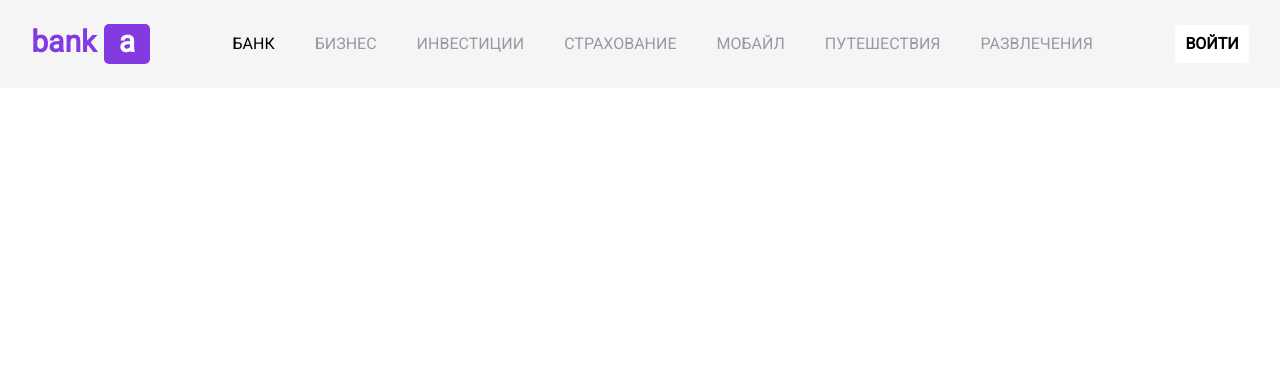
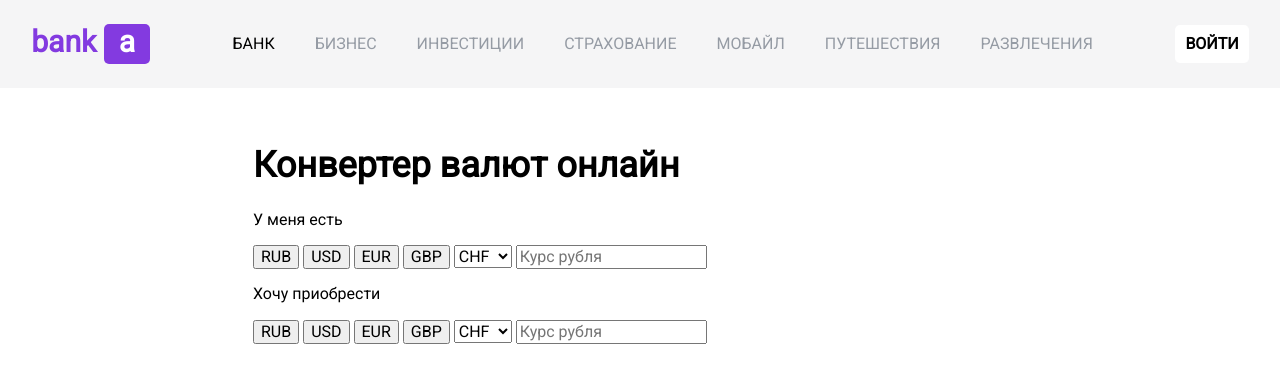
Before and after one commit to ChinaraGuliyeva/Chinara_M4, a website built with webpack: page index.html in a window 1280 px wide. Built offline with nearby package versions, Linux system fonts and the light colour scheme.

Commit message:
added select

```diff
--- a/index.html
+++ b/index.html
@@ -1,11 +1,13 @@
 <!DOCTYPE html>
 <html>
+
 <head>
     <title>Project M4</title>
     <link rel='stylesheet' href='main.css'>
     <link rel='stylesheet' href='normalize.css'>
     <link href="https://fonts.googleapis.com/css?family=Roboto&display=swap" rel="stylesheet">
 </head>
+
 <body>
     <header>
         <div class="logo">bank <span class="a">a</span></div>
@@ -20,7 +22,102 @@
         </nav>
         <button type="button" class="sign-in">ВОЙТИ</button>
     </header>
-
+    <main>
+        <section class="converter-container">
+            <h1 class="main-heading">Конвертер валют онлайн</h1>
+            <div class="client-has">
+                <p>У меня есть</p>
+                <form>
+                    <div class="button-container">
+                        <input type="button" value="RUB">
+                        <input type="button" value="USD">
+                        <input type="button" value="EUR">
+                        <input type="button" value="GBP">
+                        <select id="currencies">
+                            <option value="CHF">CHF</option>
+                            <option value="NOK">NOK</option>
+                            <option value="CAD">CAD</option>
+                            <option value="GBP">GBP</option>
+                            <option value="MXN">MXN</option>
+                            <option value="CNY">CNY</option>
+                            <option value="ISK">ISK</option>
+                            <option value="KRW">KRW</option>
+                            <option value="HKD">HKD</option>
+                            <option value="CZK">CZK</option>
+                            <option value="BGN">BGN</option>
+                            <option value="BRL">BRL</option>
+                            <option value="IDR">IDR</option>
+                            <option value="SGD">SGD</option>
+                            <option value="PHP">PHP</option>
+                            <option value="RON">RON</option>
+                            <option value="HUF">HUF</option>
+                            <option value="ILS">ILS</option>
+                            <option value="THB">THB</option>
+                            <option value="SEK">SEK</option>
+                            <option value="NZD">NZD</option>
+                            <option value="AUD">AUD</option>
+                            <option value="DKK">DKK</option>
+                            <option value="HRK">HRK</option>
+                            <option value="PLN">PLN</option>
+                            <option value="TRY">TRY</option>
+                            <option value="INR">INR</option>
+                            <option value="MYR">MYR</option>
+                            <option value="ZAR">ZAR</option>
+                            <option value="JPY">JPY</option>
+                        </select>
+                        <input type="number" class="amount" placeholder="Курс рубля">
+                </form>
+            </div>
+            </div>
+            <div class="client-has">
+                <p>Хочу приобрести</p>
+                <form>
+                    <div class="button-container">
+                        <input type="button" value="RUB">
+                        <input type="button" value="USD">
+                        <input type="button" value="EUR">
+                        <input type="button" value="GBP">
+                        <select id="currencies">
+                            <option value="CHF">CHF</option>
+                            <option value="NOK">NOK</option>
+                            <option value="CAD">CAD</option>
+                            <option value="GBP">GBP</option>
+                            <option value="MXN">MXN</option>
+                            <option value="CNY">CNY</option>
+                            <option value="ISK">ISK</option>
+                            <option value="KRW">KRW</option>
+                            <option value="HKD">HKD</option>
+                            <option value="CZK">CZK</option>
+                            <option value="BGN">BGN</option>
+                            <option value="BRL">BRL</option>
+                            <option value="IDR">IDR</option>
+                            <option value="SGD">SGD</option>
+                            <option value="PHP">PHP</option>
+                            <option value="RON">RON</option>
+                            <option value="HUF">HUF</option>
+                            <option value="ILS">ILS</option>
+                            <option value="THB">THB</option>
+                            <option value="SEK">SEK</option>
+                            <option value="NZD">NZD</option>
+                            <option value="AUD">AUD</option>
+                            <option value="DKK">DKK</option>
+                            <option value="HRK">HRK</option>
+                            <option value="PLN">PLN</option>
+                            <option value="TRY">TRY</option>
+                            <option value="INR">INR</option>
+                            <option value="MYR">MYR</option>
+                            <option value="ZAR">ZAR</option>
+                            <option value="JPY">JPY</option>
+                        </select>
+                        <input type="number" class="amount" placeholder="Курс рубля">
+                </form>
+            </div>
+            </div>
+        </section>
+    </main>
+    <div class='inside-loading'>Loading</div>
+    <div class='loading'>
+    </div>
     <script src='script.js'></script>
 </body>
 
--- a/main.css
+++ b/main.css
@@ -45,3 +45,50 @@ p:first-child {
     padding: 0 15px 5px;
     border-radius: 5px;
 }
+
+.converter-container{
+    margin: 56px 253px;
+}
+
+.main-heading{
+    font-size: 36px;
+    line-height: 42px;
+    font-weight: bold;
+}
+
+.loading{
+    display: none;
+    position: absolute;
+    top: 0;
+    width: 100%;
+    height: 100%;
+    background-color: black;
+    opacity: .5;
+}
+
+.inside-loading{
+    display: none;
+    position: absolute;
+    top: 10px;
+    color: black;
+    opacity: 1;
+    z-index: 9999;
+    background-color: white;
+    padding: 10px 20px;
+    border-radius: 5px;
+    font-size: 30px;
+    top: 400px;
+    left: 900px;
+}
+
+/* Chrome, Safari, Edge, Opera */
+input::-webkit-outer-spin-button,
+input::-webkit-inner-spin-button {
+  -webkit-appearance: none;
+  margin: 0;
+}
+
+/* Firefox */
+input[type=number] {
+  -moz-appearance: textfield;
+}
```
Lines whose indentation alone changed are shown as unchanged.
